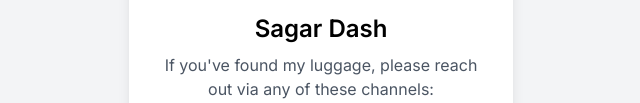
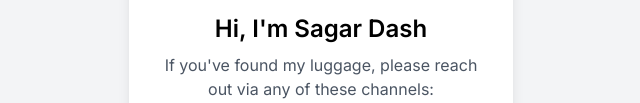
Before and after one commit to sagar290/find-my-luggage, a plain HTML site: page index.html in a window 1280 px wide. Shown: the part 395-498 px from the top of the page, without its empty margins (319-959 px from the left). Drawn offline with nearby package versions, Linux system fonts and the light colour scheme.

Commit message:
Update index.html

```diff
--- a/index.html
+++ b/index.html
@@ -14,7 +14,7 @@
 <body class="bg-gray-100 min-h-screen flex flex-col items-center justify-center text-center p-4">
   <div class="bg-white p-6 rounded-2xl shadow-lg max-w-sm w-full">
     <img src="https://avatars.githubusercontent.com/u/7631656?v=4" alt="Sagar Dash" class="w-32 h-32 rounded-full mx-auto mb-4">
-    <h1 class="text-2xl font-semibold">Sagar Dash</h1>
+    <h1 class="text-2xl font-semibold">Hi, I'm Sagar Dash</h1>
     <p class="text-gray-600 mt-2 mb-4">If you've found my luggage, please reach out via any of these channels:</p>
     <div class="flex flex-wrap justify-center gap-4">
       <a href="https://t.me/sagar290" target="_blank" class="text-blue-500 hover:scale-110 transform duration-200">
```
